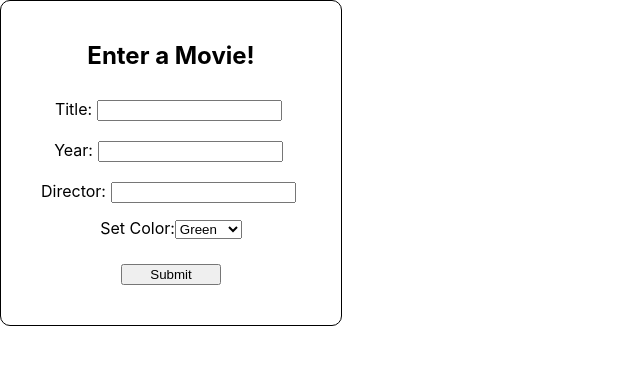
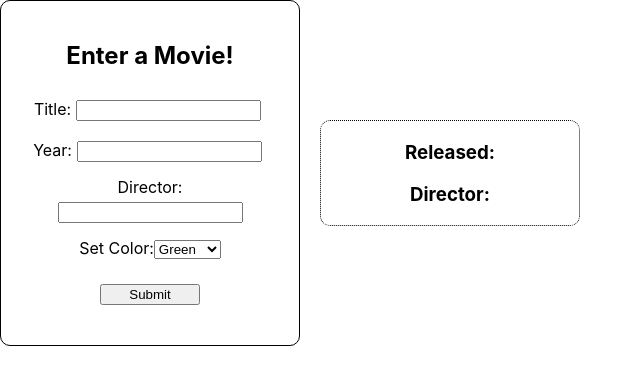
Before and after one commit to clayton-knapp/movie-list-react, a React (Create React App) app: page / in a window 1280 px wide. Shown: the top 384 px of the page, without its empty margins (0-643 px from the left). Built offline with nearby package versions, Linux system fonts and the light colour scheme.

Commit message:
current movie displaying

```diff
--- a/src/App.css
+++ b/src/App.css
@@ -64,3 +64,18 @@ html, body, #root, .App {
   margin: 20px;
   width: 100px;
 }
+
+.movie-item {
+  border: 1px dotted black;
+  border-radius: 10px;
+  width: 300px;
+  margin: 20px;
+}
+
+.top {
+  width: 600px;
+  display: flex;
+  flex-direction: row;
+  justify-content: center;
+  align-items: center;
+}
--- a/src/App.js
+++ b/src/App.js
@@ -1,6 +1,8 @@
 import './App.css';
 import { useState } from 'react';
 import Form from './Form';
+import MovieItem from './MovieItem';
+import MovieList from './MovieList';
 
 function App() {
   // tracks state for allMovies, filteredMovies, movieFormYear, movieFormDirector, movieTitle, movieFormColor
@@ -11,10 +13,25 @@ function App() {
   const [movieFormTitle, setMovieFormTitle] = useState('');
   const [movieFormColor, setMovieFormColor] = useState('');
 
+  //FUNCTIONS
+  function handleSubmit(e) {
+    e.preventDefault();
 
+    //create a movie object with current state
+    const newMovie = {
+      title: movieFormTitle,
+      year: movieFormYear,
+      director: movieFormDirector,
+      color: movieFormColor
+    };
+
+    //add immutable to all goblins array
+    setAllMovies([...allMovies, newMovie]);
+  }
 
   return (
     <div className="App">
+      <div className='top'>
         <Form
           movieFormTitle={movieFormTitle}
           setMovieFormTitle={setMovieFormTitle}
@@ -24,7 +41,22 @@ function App() {
           setMovieFormDirector={setMovieFormDirector}
           movieFormColor={movieFormColor}
           setMovieFormColor={setMovieFormColor}
+          handleSubmit={handleSubmit}
         />
+        <MovieItem
+          movieFormTitle={movieFormTitle}
+          movieFormYear={movieFormYear}
+          movieFormDirector={movieFormDirector}
+          movieFormColor={movieFormColor}
+        />
+      </div>
+      <div className='bottom'>
+        <MovieList
+
+        />
+
+      </div>
+
 
     </div>
   );
--- a/src/Form.js
+++ b/src/Form.js
@@ -1,7 +1,9 @@
 import React from 'react';
 
-export default function Form({ movieFormTitle, setMovieFormTitle, movieFormYear, setMovieFormYear, movieFormDirector, setMovieFormDirector, movieFormColor, setMovieFormColor }) {
-  return <div className='form'>
+export default function Form({ movieFormTitle, setMovieFormTitle, movieFormYear, setMovieFormYear, movieFormDirector, setMovieFormDirector, movieFormColor, setMovieFormColor, handleSubmit }) {
+  return <form className='form'
+    onSubmit={handleSubmit}
+  >
     <h2>Enter a Movie!</h2>
     <label>
       Title:
@@ -48,5 +50,5 @@ export default function Form({ movieFormTitle, setMovieFormTitle, movieFormYear,
       </select>
     </label>
     <button>Submit</button>
-  </div>;
+  </form>;
 }
--- a/src/MovieItem.jsx
+++ b/src/MovieItem.jsx
@@ -0,0 +1,11 @@
+import React from 'react';
+
+export default function MovieItem({ movieFormTitle, movieFormYear, movieFormDirector, movieFormColor }) {
+  return <div className='movie-item'
+    style={{ backgroundColor: movieFormColor }}
+  >
+    <h2>{movieFormTitle}</h2>
+    <h3>Released: {movieFormYear}</h3>
+    <h3>Director: {movieFormDirector}</h3>
+  </div>;
+}
--- a/src/MovieList.jsx
+++ b/src/MovieList.jsx
@@ -0,0 +1,5 @@
+import React from 'react';
+
+export default function MovieList() {
+  return <div></div>;
+}
```
Lines whose indentation alone changed are shown as unchanged.
